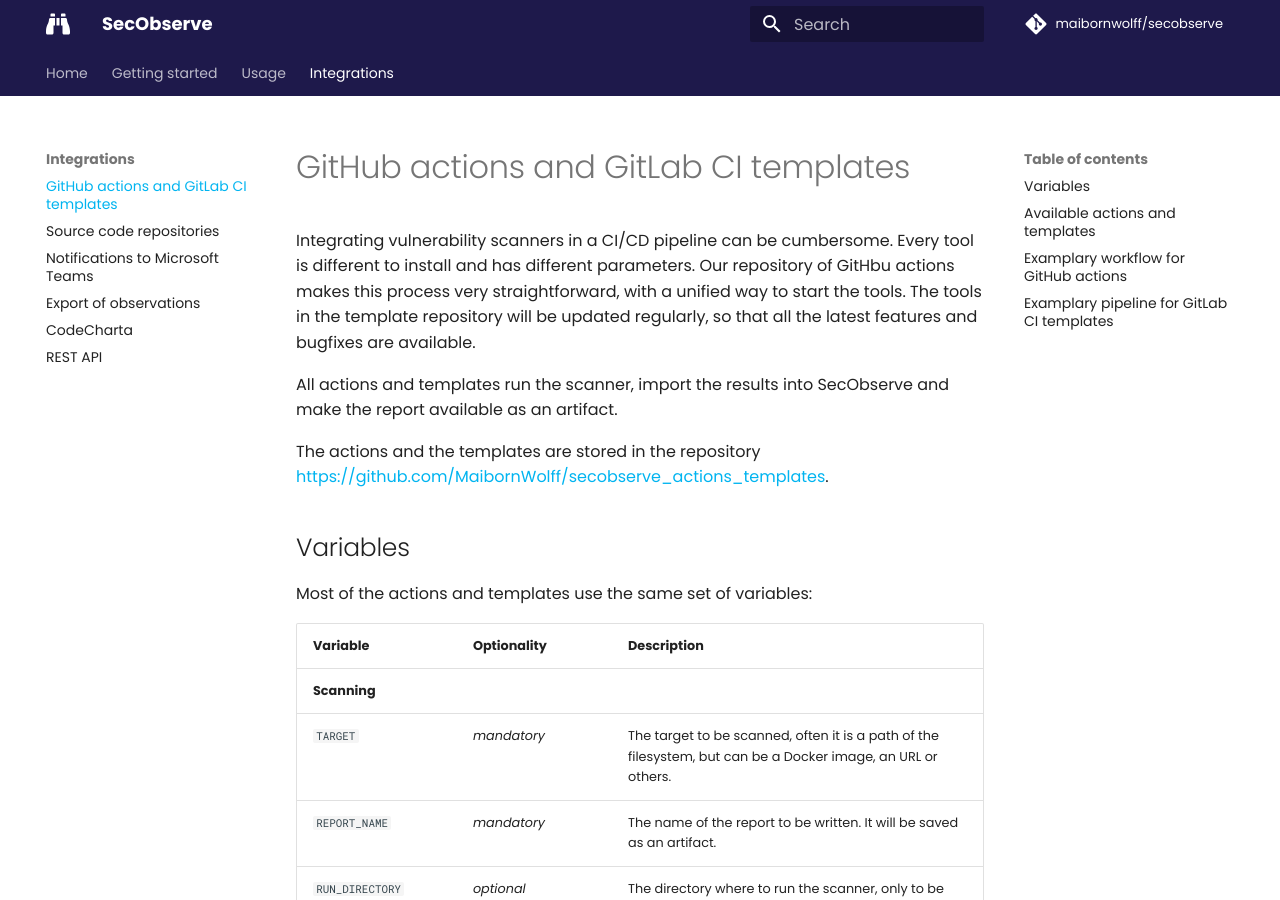
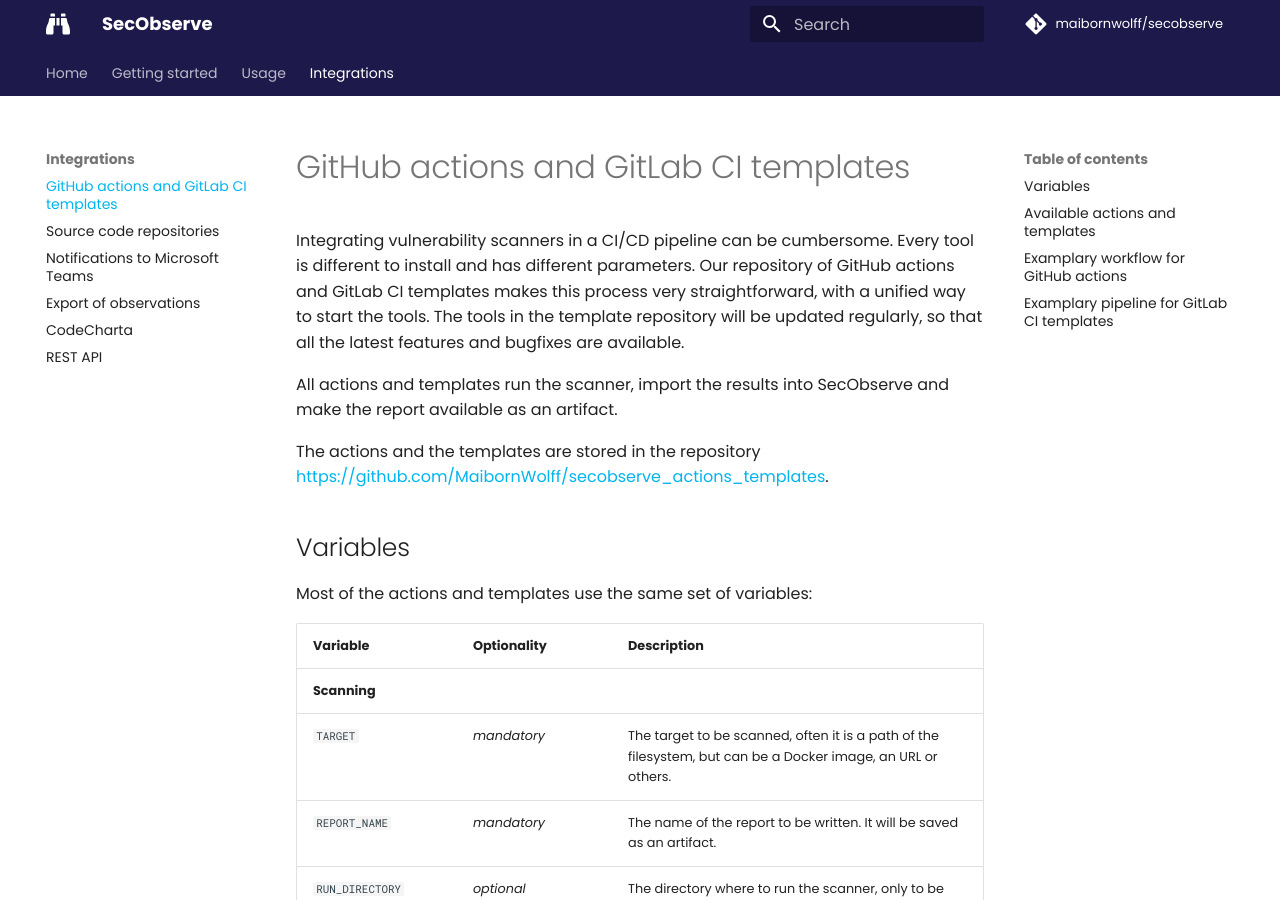
Before and after one commit to MaibornWolff/SecObserve, an MkDocs documentation site: the page built from docs/integrations/github_actions_and_templates.md, in a window 1280 px wide and 900 px high. Built offline with MkDocs 1.6.1 and Material for MkDocs 9.7.7, drawn with Linux system fonts in a browser that asks for light colours; comment, search, counter and statistics services are not loaded.

Commit message:
doc: typo

```diff
--- a/docs/integrations/github_actions_and_templates.md
+++ b/docs/integrations/github_actions_and_templates.md
@@ -1,6 +1,6 @@
 # GitHub actions and GitLab CI templates
 
-Integrating vulnerability scanners in a CI/CD pipeline can be cumbersome. Every tool is different to install and has different parameters. Our repository of GitHbu actions makes this process very straightforward, with a unified way to start the tools. The tools in the template repository will be updated regularly, so that all the latest features and bugfixes are available.
+Integrating vulnerability scanners in a CI/CD pipeline can be cumbersome. Every tool is different to install and has different parameters. Our repository of GitHub actions and GitLab CI templates makes this process very straightforward, with a unified way to start the tools. The tools in the template repository will be updated regularly, so that all the latest features and bugfixes are available.
 
 All actions and templates run the scanner, import the results into SecObserve and make the report available as an artifact.
 
```
